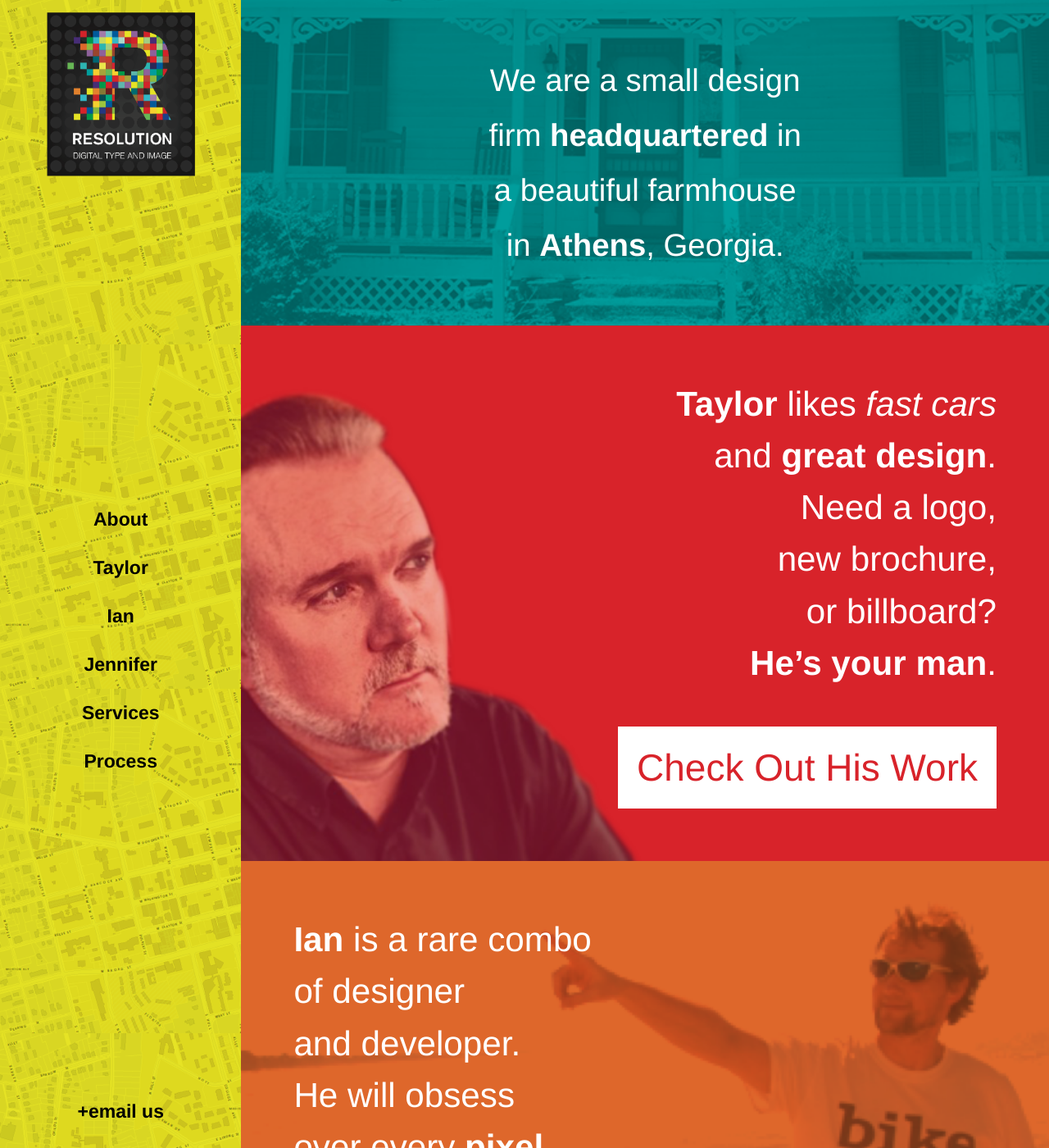
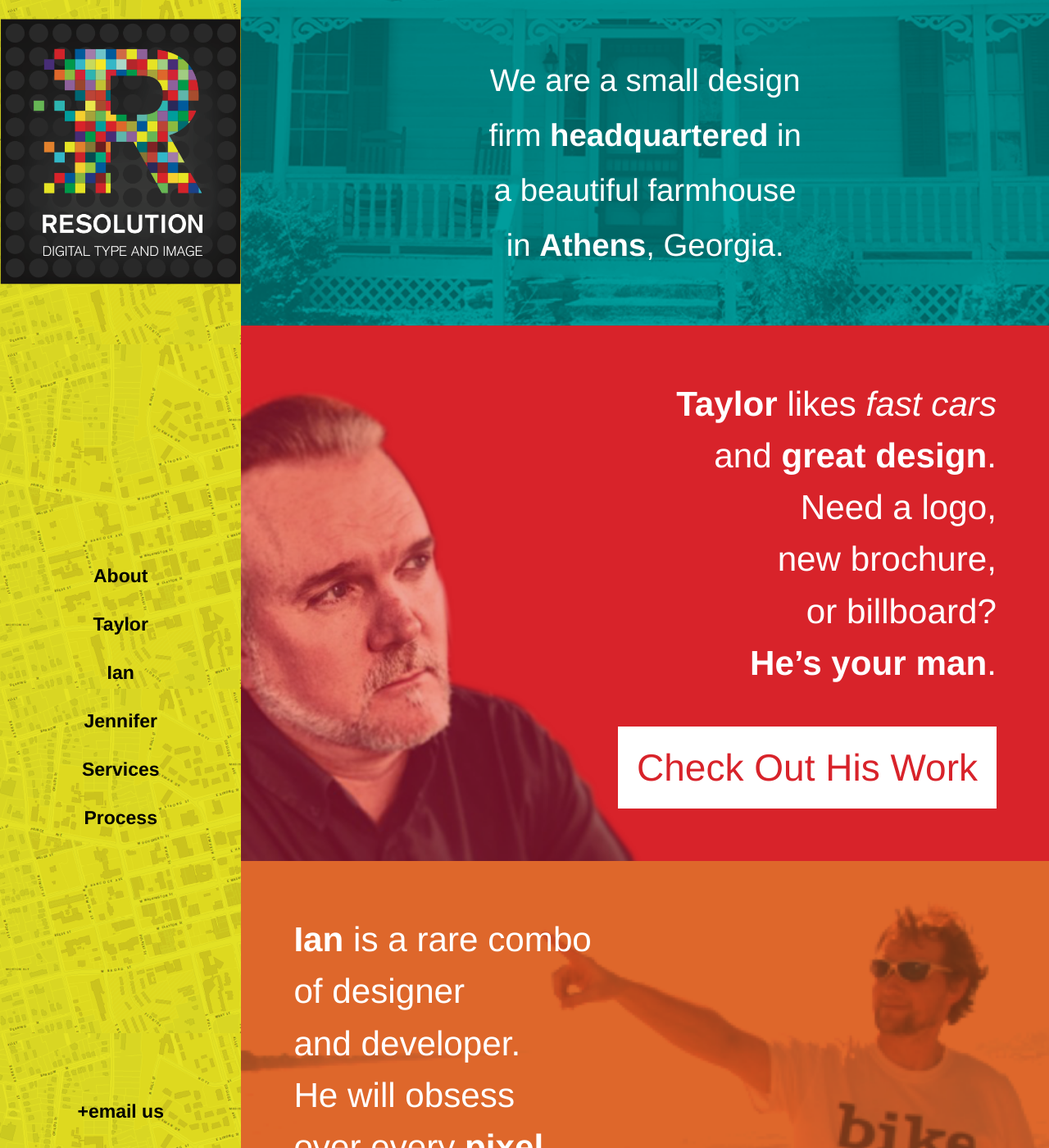
Before and after one commit to slip/Resolutionathens-Redesign, a Jekyll site: the page built from index.html, in a window 1280 px wide and 1400 px high. Shown: the whole window at 82% size. Built offline with Jekyll 4.4.1, drawn with Linux system fonts in a browser that asks for light colours; nearby versions of some CDN libraries; Markdown is read by kramdown in place of the engine named in the settings.

Commit message:
Made logo a little more responsive.

```diff
--- a/_includes/jennifer.html
+++ b/_includes/jennifer.html
@@ -1 +1 @@
-<section id="jennifer"><p class="home-text"><strong>Jennifer</strong> is an expert in<br/> <strong>strategy</strong> and <strong>planning</strong>.<br/> Your project or carpool,<br/> she will get you from<br/> point A to <strong>point B</strong>.</p><a href="#"><button class="jennifer">Tell Her What You Need</button></a></section>
+<section id="jennifer"><p class="home-text"><strong>Jennifer</strong> is an expert in<br/> <strong>strategy</strong> and <strong>planning</strong>.<br/> Your project or carpool,<br/> she will get you from<br/> point A to <strong>point B</strong>.</p><a href=""><button class="jennifer">Tell Her What You Need</button></a></section>
--- a/_jadefiles/jennifer.jade
+++ b/_jadefiles/jennifer.jade
@@ -1,4 +1,4 @@
 section#jennifer
   p.home-text <strong>Jennifer</strong> is an expert in<br/> <strong>strategy</strong> and <strong>planning</strong>.<br/> Your project or carpool,<br/> she will get you from<br/> point A to <strong>point B</strong>.
-  a(href="#")
+  a(href="")
     button.jennifer Tell Her What You Need
--- a/assets/css/modules/_header.sass
+++ b/assets/css/modules/_header.sass
@@ -37,7 +37,7 @@
     h1.logo
       flex-shrink: 0
       +hide-text
-      height: 200px
+      height: 25%
       padding: 0
       margin: 0
       background:
```
Also changed, not shown: assets/css/main.min.css.
